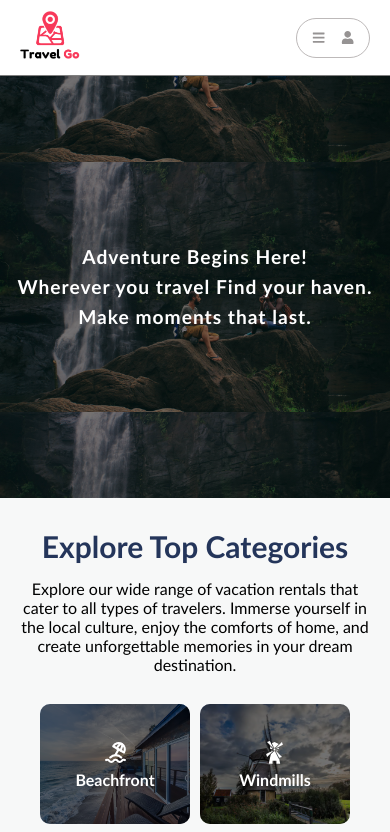
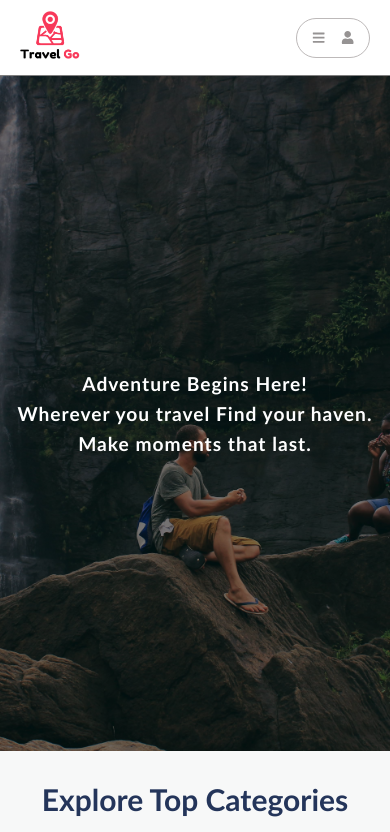
Before and after one commit to vishwakarma-vishal/Travel-go, a React (Vite) app in the folder frontend/: page / in a window 390 px wide. Shown: the top 832 px of the page. Built offline with nearby package versions, Linux system fonts and the light colour scheme; no server answers.

Commit message:
Style fix of slices

```diff
--- a/frontend/src/components/Slide/Slide.css
+++ b/frontend/src/components/Slide/Slide.css
@@ -24,12 +24,6 @@
 
 /* For tablets and small screens */
 @media (max-width: 768px) {
-  .slide {
-    height: 60vh;
-    background-size: cover;
-    /* Adjust background image to contain on smaller screens */
-  }
-
   .slide h1 {
     font-size: 1.5rem;
     padding: 30px 15px;
@@ -39,12 +33,6 @@
 
 /* For mobile phones */
 @media (max-width: 480px) {
-  .slide {
-    height: 50vh;
-    background-size: contain;
-    /* Adjust background image to contain on smaller screens */
-  }
-
   .slide h1 {
     font-size: 1.2rem;
     padding: 20px 10px;
```
